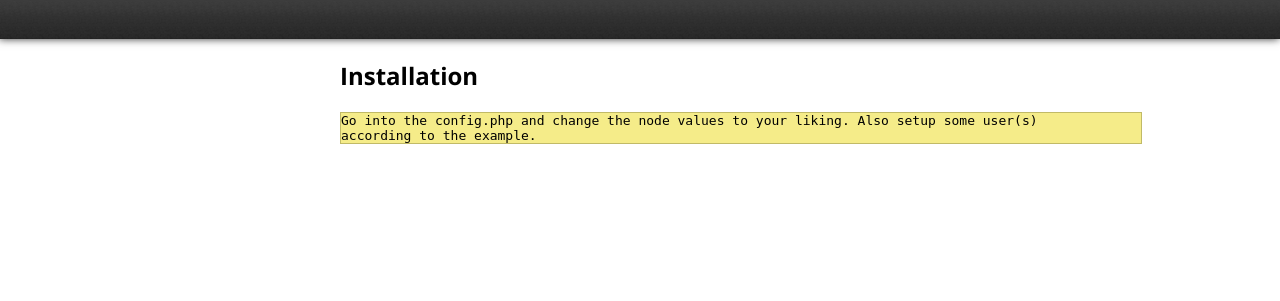
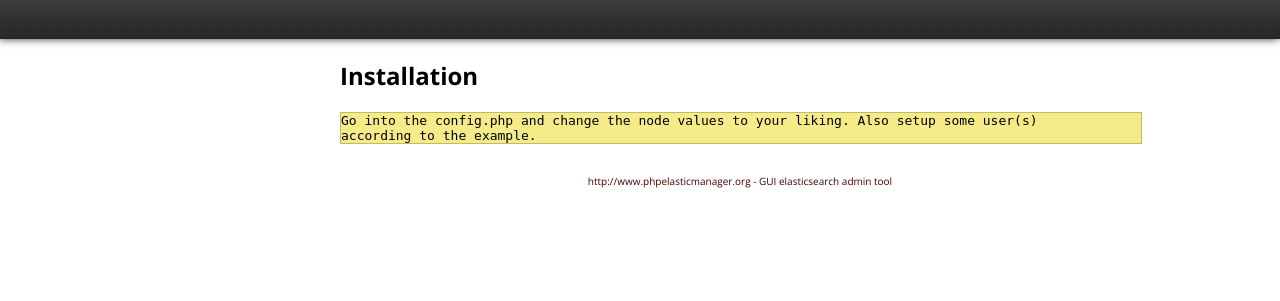
Before and after one commit to ivanboring/PHPElasticManager, a PHP site: page / in a window 1280 px wide. Shown: the part 41-342 px from the top of the page. Run offline with PHP 8.4, Linux system fonts and the light colour scheme; data that the repository does not hold is empty; some libraries are stand-ins or nearby versions.

Commit message:
Added footer

```diff
--- a/public/resources/css/style.css
+++ b/public/resources/css/style.css
@@ -150,6 +150,14 @@ input[type="checkbox"], input[type="radio"] {
 	list-style-type: none;
 	padding: 0 10px;
 	border-right: 1px solid #777;
+}
+
+.external {
+	width: 100%;
+	padding: 20px 0;
+	clear: both;
+	text-align: center;
+	font-size: 10px;
 }
 
 .button {
--- a/view/page.tpl.php
+++ b/view/page.tpl.php
@@ -37,6 +37,7 @@
 		<li><?php echo l($values['path'], $values['title']); ?></li>
 	<?php } ?>
 	</ul>
+
 	</div>
 </div>
 
@@ -53,6 +54,8 @@
 		</div>
 	<?php endif; ?>
 	<?php echo $vars['content']; ?>
+
+	<div class="external"><a href="http://www.phpelasticmanager.org">http://www.phpelasticmanager.org - GUI elasticsearch admin tool</a></div>
 	</div>
 </div>
 
```
